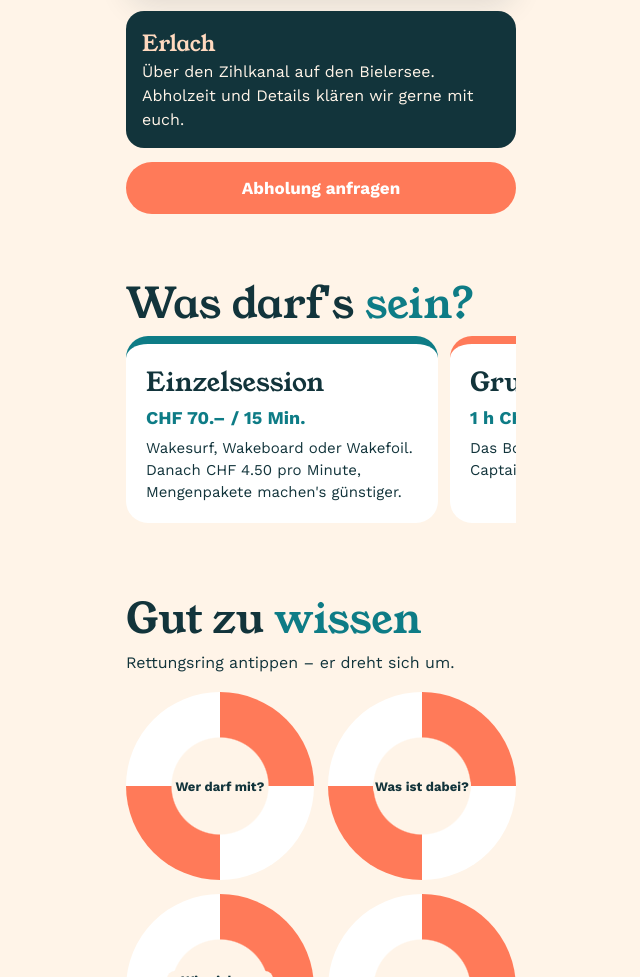
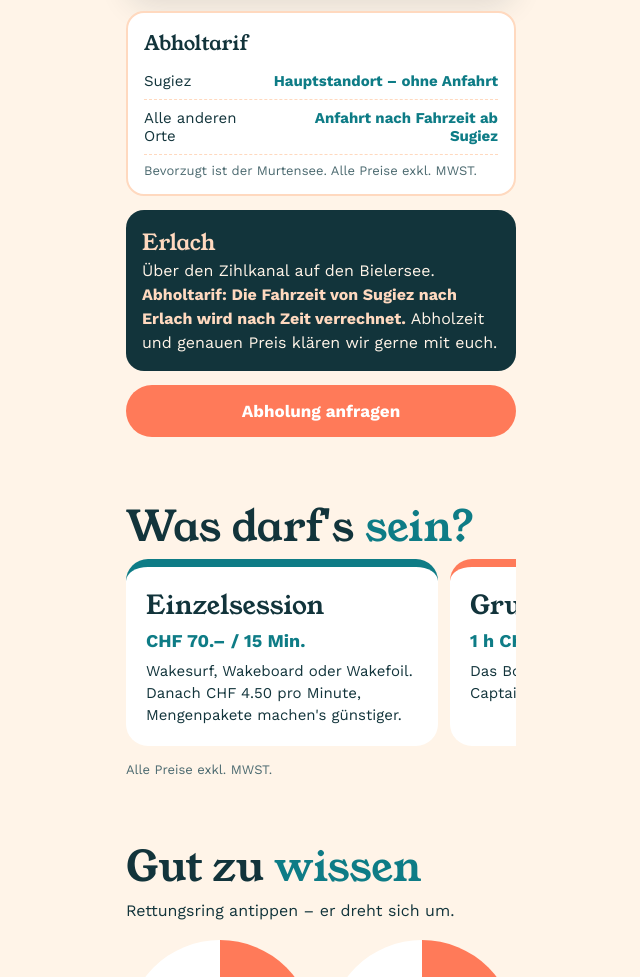
Before and after one commit to vorschau-rathsack/Vorschau, a plain HTML site: page Websiten/dsBoot/dsBoot-Entwurf-Stil3.html in a window 1280 px wide. Shown: the part 1172-2149 px from the top of the page, without its empty margins (319-959 px from the left). Drawn offline with nearby package versions, Linux system fonts and the light colour scheme.

Commit message:
dsBoot: Abholtarif im Entwurf Drei Seen

```diff
--- a/Websiten/dsBoot/dsBoot-Entwurf-Stil3.html
+++ b/Websiten/dsBoot/dsBoot-Entwurf-Stil3.html
@@ -58,6 +58,7 @@ td:last-child{text-align:right;font-weight:700}
 .boat{display:grid;grid-template-columns:1fr 1fr;gap:10px}
 .boat div{background:#fff;border-radius:16px;padding:14px}
 .boat b{font-family:'Young Serif';font-weight:400;font-size:28px;color:var(--teal);display:block}
+.tarif{margin-top:14px;background:#fff;border-radius:18px;padding:16px;border:2px solid var(--peach)}.tarif b{font-family:'Young Serif';font-weight:400;font-size:20px;display:block;margin-bottom:6px}.tarif div{display:flex;justify-content:space-between;gap:10px;padding:9px 0;border-bottom:1px dashed var(--peach);font-size:15px}.tarif div span:last-child{font-weight:700;text-align:right;color:var(--teal)}.tarif small{display:block;margin-top:8px;font-size:13px;color:#4c6a70}
 footer{background:var(--deep);color:var(--sky);padding:28px 20px 40px;line-height:1.7;font-size:15px}
 footer a{color:var(--peach)}
 html.pdf .cards{flex-direction:column;overflow:visible}html.pdf .card{flex:auto}
@@ -102,6 +103,7 @@ html.pdf .cards{flex-direction:column;overflow:visible}html.pdf .card{flex:auto}
 </svg>
 <div class="picks" id="picks"></div>
 </div>
+<div class="tarif"><b>Abholtarif</b><div><span>Sugiez</span><span>Hauptstandort – ohne Anfahrt</span></div><div><span>Alle anderen Orte</span><span>Anfahrt nach Fahrzeit ab Sugiez</span></div><small>Bevorzugt ist der Murtensee. Alle Preise exkl. MWST.</small></div>
 <div class="result" id="res"></div>
 <a class="btn" id="ask" href="#">Abholung anfragen</a>
 </section>
@@ -113,6 +115,7 @@ html.pdf .cards{flex-direction:column;overflow:visible}html.pdf .card{flex:auto}
  <div class="card"><h3>Gruppensession</h3><div class="p">1 h CHF 250.– · 5 h CHF 800.–</div><p>Das Boot exklusiv für euch – Captain, Boot und Benzin inklusive.</p></div>
  <div class="card"><h3>Boat Charter</h3><div class="p">1 h CHF 200.–</div><p>Ohne Wakesession, je weitere 30 Min. CHF 90.–. Bis 8 Personen. Teamevents auf Anfrage.</p></div>
 </div>
+<p style="font-size:13px;margin-top:10px;color:#4c6a70">Alle Preise exkl. MWST.</p>
 </section>
 
 <section>
@@ -179,7 +182,7 @@ function pick(k){
  const L=r.getTotalLength();cancelAnimationFrame(raf);let t0=null;
  const step=ts=>{if(!t0)t0=ts;const p=Math.min(1,(ts-t0)/1600);const pt=L?r.getPointAtLength(p*L):{x:S[0],y:S[1]};$('boatIcon').setAttribute('transform',`translate(${pt.x} ${pt.y})`);if(p<1)raf=requestAnimationFrame(step)};
  raf=requestAnimationFrame(step);
- $('res').innerHTML=`<b>${k}</b>${v.t} Abholzeit und Details klären wir gerne mit euch.`;
+ $('res').innerHTML=k==='Sugiez'?`<b>Sugiez – Hauptstandort</b>${v.t} Hier fällt keine Anfahrt an.`:`<b>${k}</b>${v.t}<br><span style="color:#ffd9bf;font-weight:700">Abholtarif: Die Fahrzeit von Sugiez nach ${k} wird nach Zeit verrechnet.</span> Abholzeit und genauen Preis klären wir gerne mit euch.`;
  $('ask').href='mailto:letsgo@denk-sport.ch?subject='+encodeURIComponent('Abholung in '+k)+'&body='+encodeURIComponent(`Hallo dsBoot\n\nKönnt ihr uns in ${k} abholen?\nWunschdatum: \nPersonen: \nWakesession oder Charter: \n\nFreundliche Grüsse`);
 }
 document.querySelectorAll('.ring').forEach(r=>r.onclick=()=>r.classList.toggle('on'));
```
